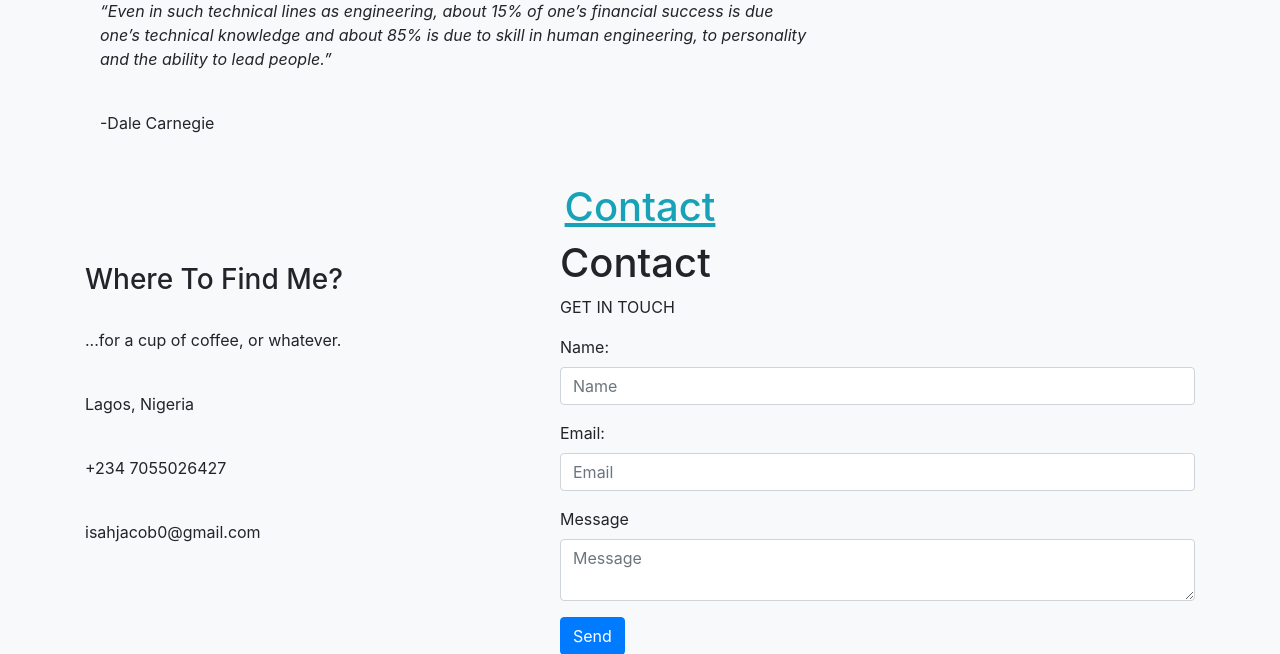
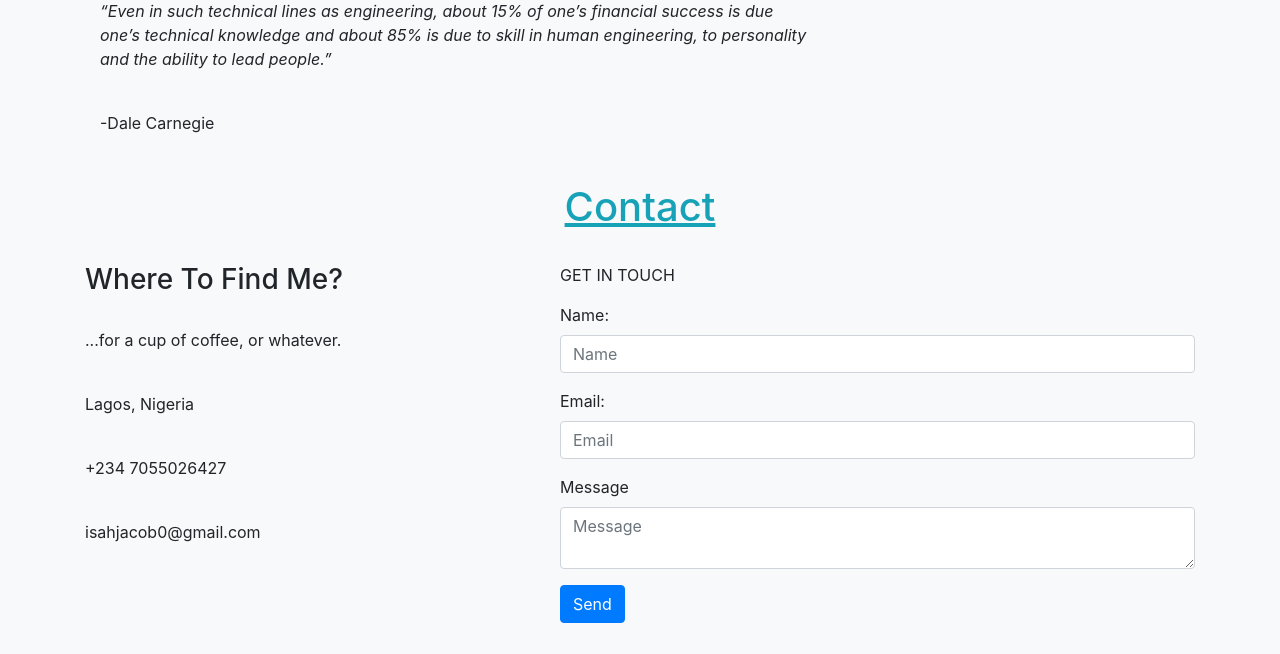
Before and after one commit to Enecode/myblog, a Django app: template templates/index.html in a window 1280 px wide. Shown: the part 992-1646 px from the top of the page. Run offline with Django 4.2, Linux system fonts and the light colour scheme; the template is opened without the code that fills it, so the values that code supplies are empty; some libraries are stand-ins or nearby versions.

Commit message:
Added break to contact second forum

```diff
--- a/templates/index.html
+++ b/templates/index.html
@@ -90,7 +90,7 @@
                         <p>isahjacob0@gmail.com</p><br>
                     </div>
                     <div class="col-md-7">
-                        <h1>Contact</h1>
+                        <br>
                         <p>GET IN TOUCH</p>
                         <form action="#" target="_blank">
                             <div class="form-group mb-3">
```
